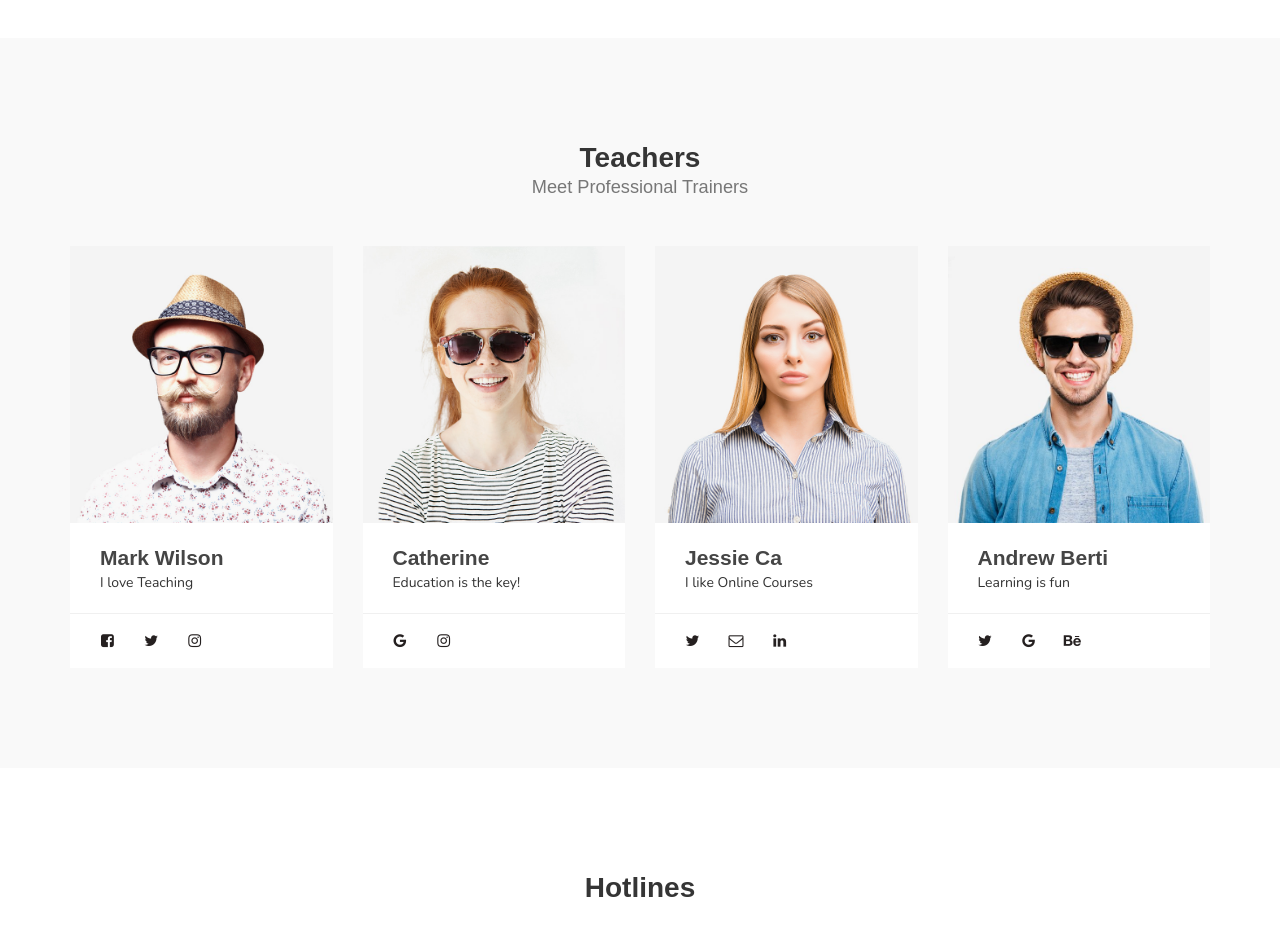
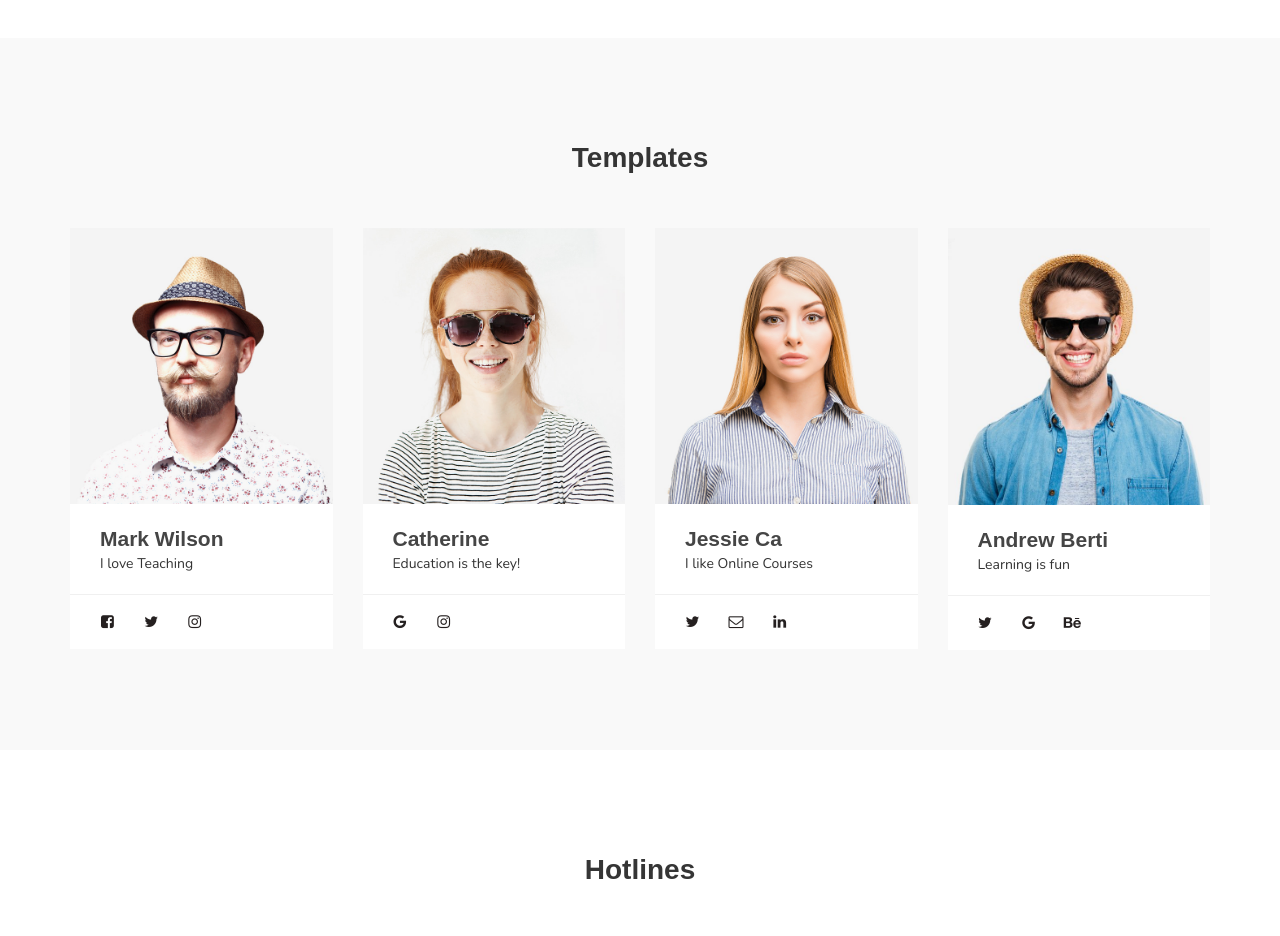
Before and after one commit to myin4/keppelcorporation2, a plain HTML site: page index.html in a window 1280 px wide. Shown: the part 2240-3176 px from the top of the page. Drawn offline with nearby package versions, Linux system fonts and the light colour scheme; a web font is replaced by a local one.

Commit message:
update templates

```diff
--- a/index.html
+++ b/index.html
@@ -221,7 +221,7 @@ https://templatemo.com/tm-516-known
 
                     <div class="col-md-12 col-sm-12">
                          <div class="section-title">
-                              <h2>Teachers <small>Meet Professional Trainers</small></h2>
+                              <h2>Templates</h2>
                          </div>
                     </div>
 
```
